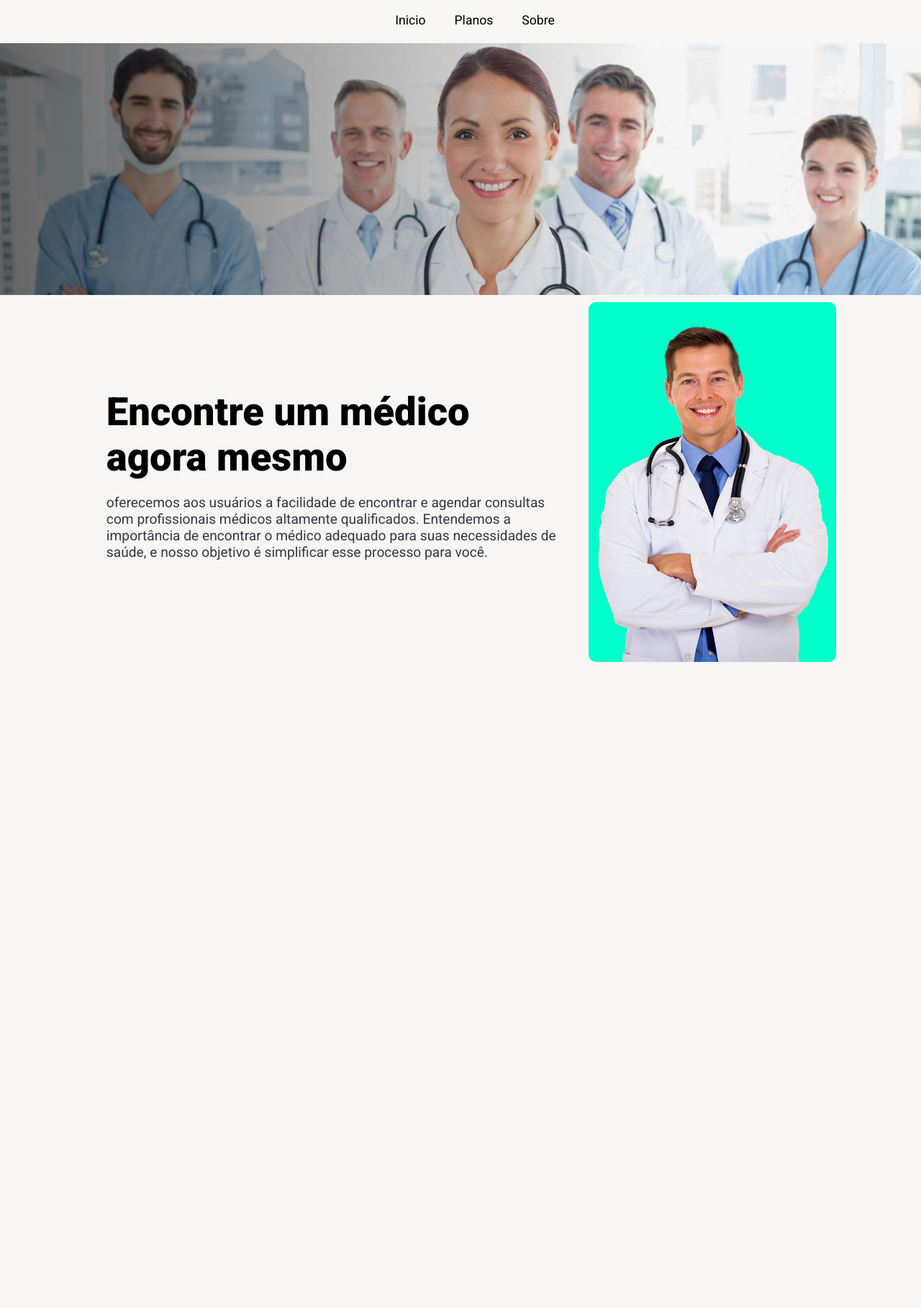
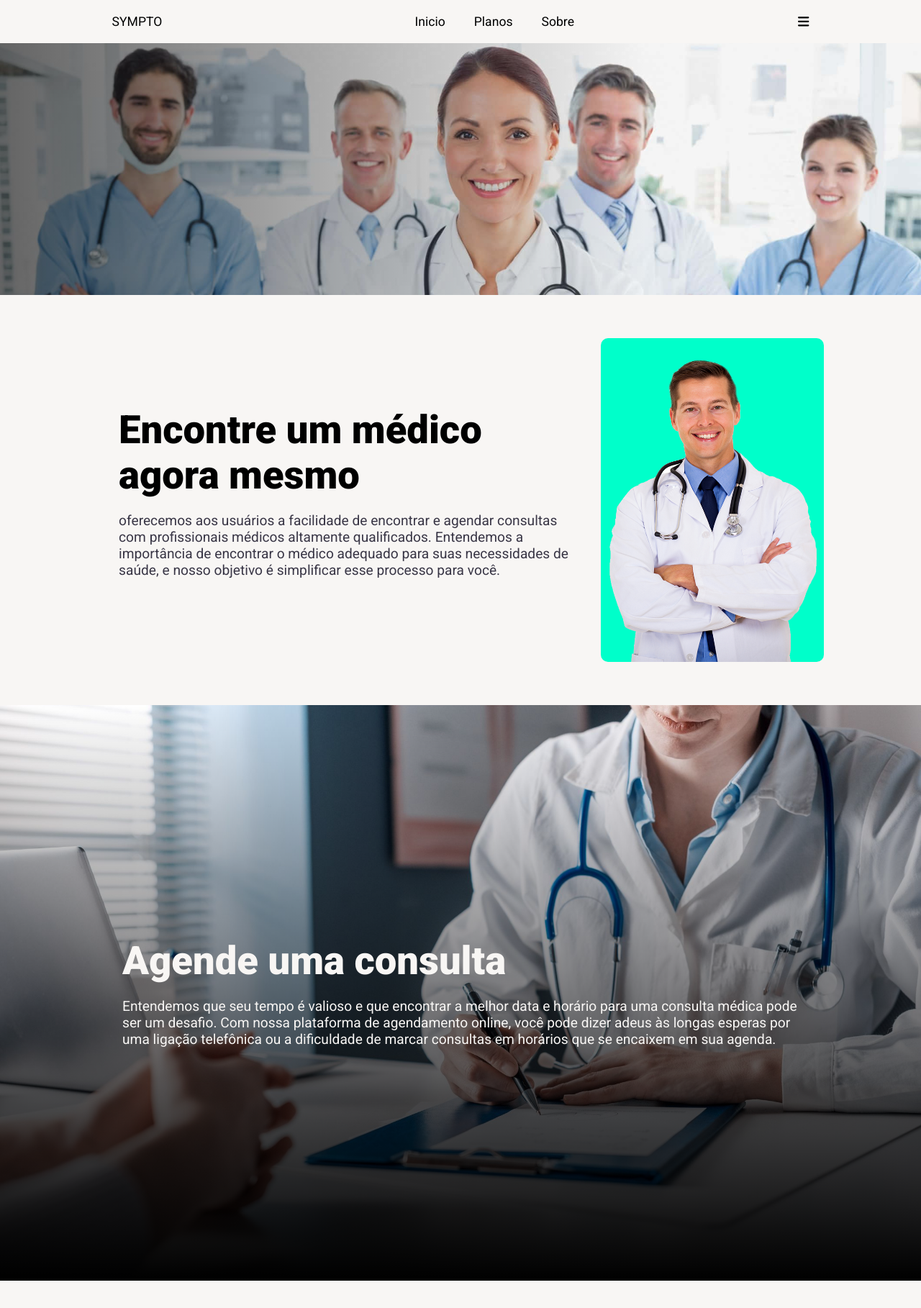
Before and after one commit to DaviProgramming/sympto-web, a React (Vite) app: page / in a window 1280 px wide. Shown: the top 1818 px of the page at 72% size. Before the commit the page ends 924 px from the top, so only its background shows below. Built offline with nearby package versions, Linux system fonts and the light colour scheme.

Commit message:
mudanças

```diff
--- a/package.json
+++ b/package.json
@@ -10,6 +10,9 @@
     "preview": "vite preview"
   },
   "dependencies": {
+    "@fortawesome/fontawesome-svg-core": "^6.4.0",
+    "@fortawesome/free-solid-svg-icons": "^6.4.0",
+    "@fortawesome/react-fontawesome": "^0.2.0",
     "install": "^0.13.0",
     "react": "^18.2.0",
     "react-dom": "^18.2.0",
--- a/src/components/Navbar.jsx
+++ b/src/components/Navbar.jsx
@@ -1,13 +1,22 @@
 import React from 'react'
+
+import { faBars } from "@fortawesome/free-solid-svg-icons";
+import { FontAwesomeIcon } from "@fortawesome/react-fontawesome";
 
 const Navbar = (props) => {
   return (
     <nav>
+      <div className="logo">
+        SYMPTO
+      </div>
       <ul>
         <li>Inicio</li>
         <li>Planos</li>
         <li>Sobre</li>
       </ul>
+      <div className="hamburguer">
+      <FontAwesomeIcon icon={faBars} />
+      </div>
     </nav>
   )
 }
--- a/src/css/main.scss
+++ b/src/css/main.scss
@@ -1,21 +1,18 @@
-@import url('https://fonts.googleapis.com/css2?family=Open+Sans:ital,wght@0,300;0,400;0,500;0,600;0,700;0,800;1,300;1,400;1,500;1,600;1,700;1,800&family=Roboto:ital,wght@0,100;0,300;0,400;0,500;0,700;0,900;1,100;1,300;1,400;1,500');
+@import url("https://fonts.googleapis.com/css2?family=Open+Sans:ital,wght@0,300;0,400;0,500;0,600;0,700;0,800;1,300;1,400;1,500;1,600;1,700;1,800&family=Roboto:ital,wght@0,100;0,300;0,400;0,500;0,700;0,900;1,100;1,300;1,400;1,500");
 
-$primary-color: #00FFCA;
-$primary-color-2: #05BFDB;
+$primary-color: #00ffca;
+$primary-color-2: #05bfdb;
 $secondary-color: #088395;
-$secondary-color-2: #0A4D68;
+$secondary-color-2: #0a4d68;
 
-
-$white-color: #F8F6F4;
+$white-color: #f8f6f4;
 $grey-color: #393646;
 $black-color: #000000;
 
-$font-family-1: 'Roboto', sans-serif;
-$font-family-2: 'Open Sans', sans-serif;
+$font-family-1: "Roboto", sans-serif;
+$font-family-2: "Open Sans", sans-serif;
 
-
-body{
-
+body {
     background: $white-color;
     font-family: $font-family-1;
     padding: 0;
@@ -23,17 +20,22 @@ body{
     overflow-x: hidden;
 }
 
-nav{
+nav {
     width: 100vw;
     height: 60px;
     position: fixed;
     top: 0;
-    z-index: 2;
+    z-index: 4;
+    display: flex;
+    flex-direction: row;
+    justify-content: space-around;
+    align-items: center;
+    font-size: 1.1rem;
+    font-weight: 400;
 
     background: $white-color;
 
-
-    ul{
+    ul {
         display: flex;
         flex-direction: row;
         list-style: none;
@@ -41,33 +43,32 @@ nav{
         font-size: 1.1rem;
         font-weight: 400;
 
-
         gap: 40px;
         color: $black-color;
 
-        li{
+        li {
             cursor: pointer;
             text-overflow: 0px 0px 10px black;
         }
 
-        &::first-letter{
+        &::first-letter {
             text-transform: uppercase;
         }
     }
+
+    .hamburguer{
+        cursor: pointer;
+    }
 }
 
-
-
-section{
+section {
     position: relative;
     width: 100vw;
 }
 
 section.home {
-
-        .hero{
+    .hero {
         position: relative;
-
 
         margin-top: 60px;
 
@@ -76,16 +77,14 @@ section.home {
         flex-direction: row;
         overflow: hidden;
 
-            img{
-
+        img {
             width: 100%;
             height: 200%;
-                object-fit:cover;
+            object-fit: cover;
             position: absolute;
         }
 
-            h1{
-
+        h1 {
             top: 0%;
             left: 150px;
 
@@ -101,24 +100,19 @@ section.home {
             gap: 6px;
             z-index: 2;
 
-                span{
-                    display:flex;
+            span {
+                display: flex;
                 white-space: nowrap;
                 font-size: 2rem;
                 font-family: $font-family-2;
 
                 font-weight: 500;
-
-
             }
 
             cursor: default;
-
-
         }
 
-
-            &::before{
+        &::before {
             content: "";
             position: absolute;
             top: 0;
@@ -128,59 +122,106 @@ section.home {
             z-index: 1;
             background: linear-gradient(to left, transparent 30%, rgba(0, 0, 0, 0.593));
         }
-
     }
 
-        .find-doctor{
+    .find-doctor {
+        margin: 50px 0;
         width: 100vw;
         display: flex;
         flex-direction: row;
         justify-content: center;
         align-items: center;
 
-            .text{
+        .text {
             padding: 30px;
             width: 50%;
             display: flex;
             flex-direction: column;
             gap: 20px;
 
-                .head-text{
+            .head-text {
                 font-size: 3.4rem;
                 font-weight: 800;
             }
 
-                .body-text{
-
+            .body-text {
                 font-weight: 400;
                 font-size: 1.2rem;
                 color: $grey-color;
             }
         }
 
-            .image{
-                height: 500px!important;
+        .image {
+            height: 450px !important;
 
-
-
-                img{
+            img {
                 position: relative;
                 margin-top: 10px;
                 height: 100%;
                 border-radius: 10px;
                 background: $primary-color;
                 z-index: 3;
+            }
+        }
+    }
 
+    .make-a-appointment{
+        margin: 70px 0;
+        width: 100vw;
+        min-height: 100vh;
+        position: relative;
+        display: flex;
+        flex-direction: row;
+        justify-content: center;
+        align-items: center;
+
+        .background{
+            top: 0;
+            left: 0;
+            position: absolute;
+            height: 100%;
+            width: 100%;
+
+            img{
+                width: 100%;
+                height: 100%;
+                object-fit: cover;
+            }
+        }
+
+        .text {
+            padding: 170px;
+            width: 100%;
+            display: flex;
+            flex-direction: column;
+            gap: 20px;
+            z-index: 2;
+
+
+            .head-text {
+                font-size: 3.4rem;
+                font-weight: 800;
+                color: $white-color;
 
             }
 
-
-
-
+            .body-text {
+                font-weight: 400;
+                font-size: 1.2rem;
+                color: $white-color;
+            }
         }
 
-
-
+        &::before{
+            content: "";
+            position: absolute;
+            top: 0;
+            left: 0;
+            width: 100%;
+            height: 100%;
+            background: linear-gradient(to bottom, transparent, black);
+            z-index: 2;
         }
 
     }
+}
--- a/src/router/Home.jsx
+++ b/src/router/Home.jsx
@@ -4,6 +4,7 @@ import Navbar from '../components/Navbar'
 
 import banner1 from '../assets/doctor-1920X1080-5sazd9c32660wknp.jpeg'
 import doctor1 from '../assets/doctor1.png'
+import consulta from '../assets/medical-exam-1254900235-4d04bce5d4c84ca4a4d44c2a8ad13843.jpg';
 
 const Home = (props) => {
   console.log(props)
@@ -29,6 +30,22 @@ const Home = (props) => {
 
         </div>
 
+        <div className="make-a-appointment">
+
+          <div className="background">
+            <img src={consulta} alt="" />
+          </div>
+
+
+
+          <div className="text">
+            <div className="head-text">Agende uma consulta</div>
+            <div className="body-text">Entendemos que seu tempo é valioso e que encontrar a melhor data e horário para uma consulta médica pode ser um desafio. Com nossa plataforma de agendamento online, você pode dizer adeus às longas esperas por uma ligação telefônica ou a dificuldade de marcar consultas em horários que se encaixem em sua agenda.</div>
+          </div>
+
+
+        </div>
+
 
 
       </section>
```
Also changed, not shown: src/assets/medical-exam-1254900235-4d04bce5d4c84ca4a4d44c2a8ad13843.jpg (added), 1 other file (tests, documents, lock files or other folders). Lines whose indentation alone changed are shown as unchanged.
